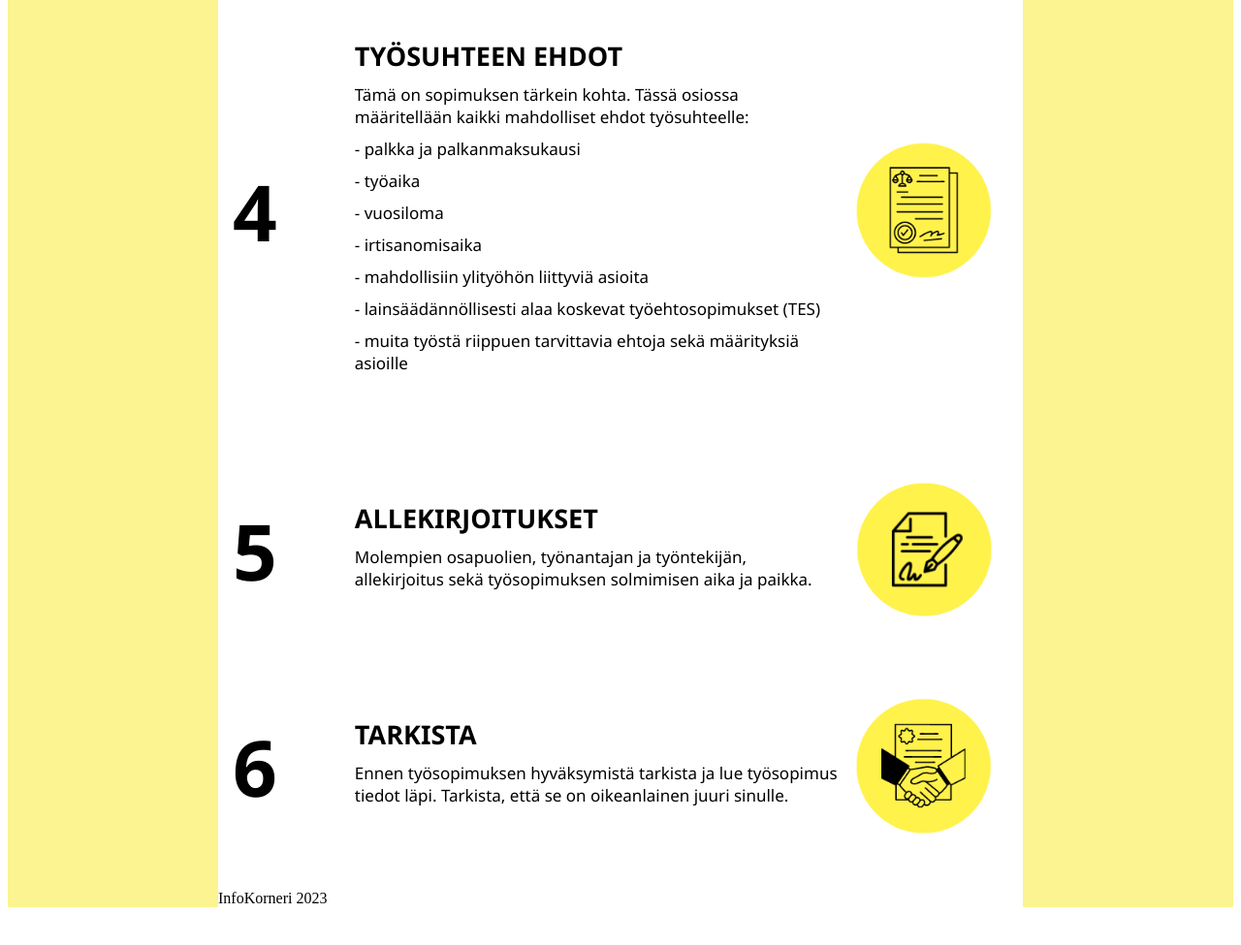
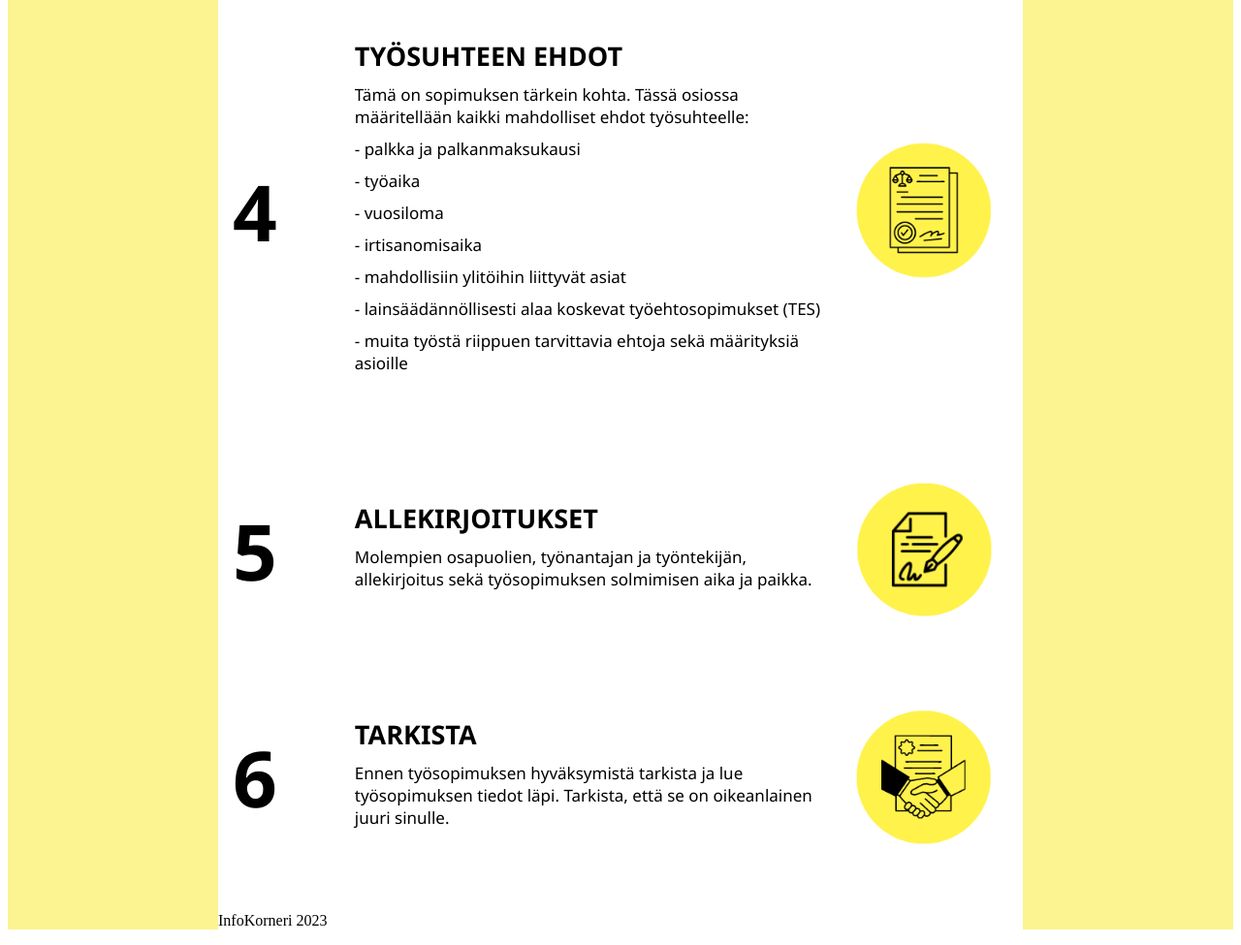
Before and after one commit to opadevelopment/DjangoWebsite, a Django app: page /tyoasia/ in a window 1280 px wide. Shown: the part 1686-2661 px from the top of the page at 97% size. Before the commit the page ends 2622 px from the top, so only its background shows below. Run offline with Django 4.2, Linux system fonts and the light colour scheme.

Commit message:
teksti korjattu

```diff
--- a/website/templates/tyoasia.html
+++ b/website/templates/tyoasia.html
@@ -105,7 +105,7 @@
         <div class="text">- työaika</div>
         <div class="text">- vuosiloma </div>
         <div class="text">- irtisanomisaika </div>
-        <div class="text">- mahdollisiin ylityöhön liittyviä asioita </div>
+        <div class="text">- mahdollisiin ylitöihin liittyvät asiat </div>
         <div class="text">- lainsäädännöllisesti alaa koskevat työehtosopimukset (TES) </div>
         <div class="text">- muita työstä riippuen tarvittavia ehtoja sekä määrityksiä asioille </div>
       </div>
@@ -133,7 +133,7 @@
       <div class="content">
         <div class="header">TARKISTA </div>
 
-        <div class="text">Ennen työsopimuksen hyväksymistä tarkista ja lue työsopimus tiedot läpi. Tarkista, että se on oikeanlainen juuri sinulle.</div>
+        <div class="text">Ennen työsopimuksen hyväksymistä tarkista ja lue työsopimuksen tiedot läpi. Tarkista, että se on oikeanlainen juuri sinulle.</div>
       </div>
       <div class="image-wrapper">
         <img class="image" src="{% static 'sopimus.png' %}" alt="Example Image">
```
